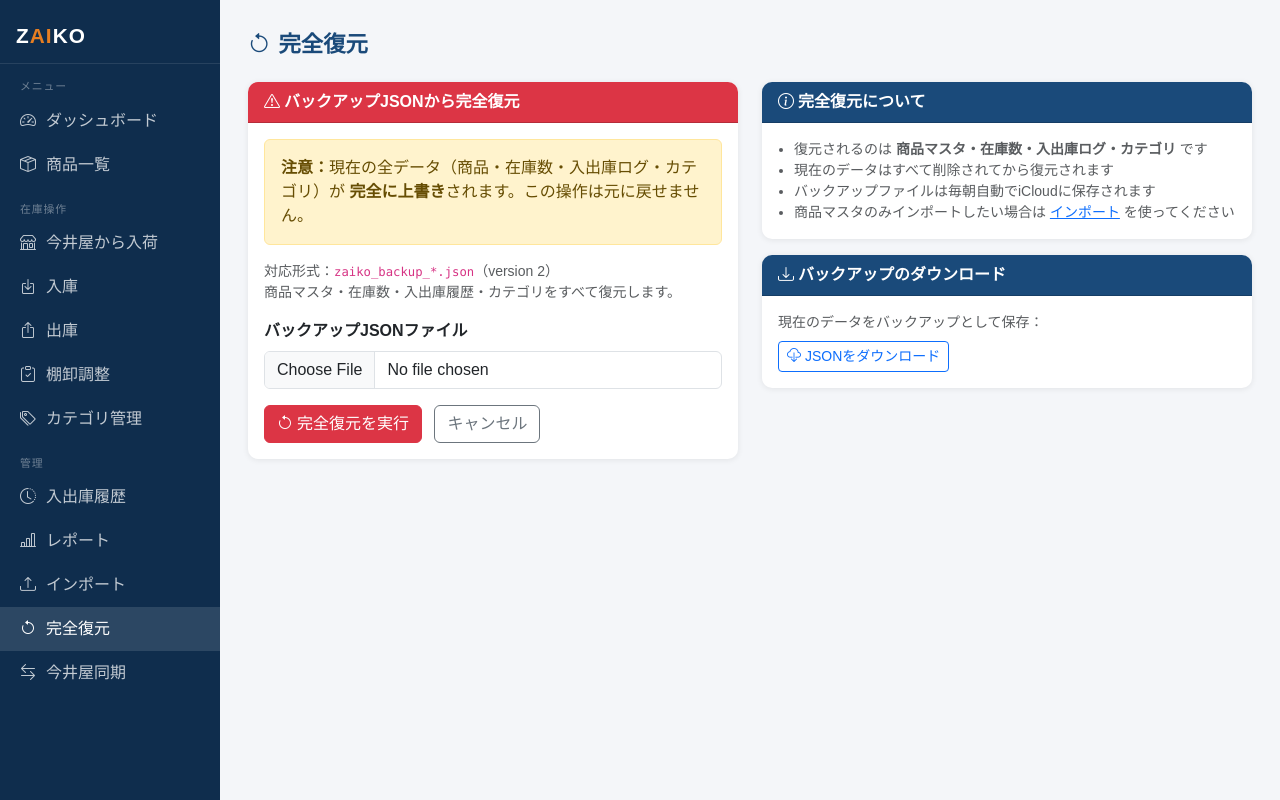
After one commit to kimai1/ZAIKO, a Flask app: page /restore in a window 1280 px wide. The commit adds this page. Run offline with Flask 3, Linux system fonts and the light colour scheme.

Commit message:
feat: 完全復元機能追加・ナビ整理
- /restore エンドポイント追加（商品+在庫数+ログ+カテゴリの完全復元）
- database.py に restore_from_backup() 追加
- ナビ：カテゴリ管理を在庫操作セクションへ移動
- ナビ：管理セクションに「完全復元」メニュー追加

Co-Authored-By: Claude Sonnet 4.6 <noreply@anthropic.com>

```diff
--- a/app.py
+++ b/app.py
@@ -16,6 +16,7 @@ from core.database import (
     get_logs, get_categories, add_category, delete_category,
     get_summary, get_report_data,
     import_imaiya_entries, get_synced_imaiya_ids,
+    restore_from_backup,
 )
 from export.csv_export import export_products_csv, export_logs_csv
 from export.excel_export import export_products_excel, export_logs_excel
@@ -361,6 +362,33 @@ def import_json():
     return render_template("import.html")
 
 
+@app.route("/restore", methods=["GET", "POST"])
+def restore():
+    if request.method == "POST":
+        f = request.files.get("file")
+        if not f:
+            flash("ファイルを選択してください", "danger")
+            return redirect(url_for("restore"))
+        try:
+            data = json.load(f)
+        except Exception:
+            flash("JSONの読み込みに失敗しました", "danger")
+            return redirect(url_for("restore"))
+
+        if data.get("version") != 2:
+            flash("対応していない形式です（version 2 のみ対応）", "danger")
+            return redirect(url_for("restore"))
+
+        try:
+            p_cnt, l_cnt, c_cnt = restore_from_backup(data)
+            flash(f"✅ 完全復元完了：商品 {p_cnt} 件 ／ 入出庫ログ {l_cnt} 件 ／ カテゴリ {c_cnt} 件", "success")
+        except Exception as e:
+            flash(f"復元エラー: {e}", "danger")
+        return redirect(url_for("products"))
+
+    return render_template("restore.html")
+
+
 # ─────────────────────────── Report ──────────────────────────────
 
 @app.route("/report")
--- a/templates/_nav_links.html
+++ b/templates/_nav_links.html
@@ -19,6 +19,9 @@
 <a href="{{ url_for('stock_adjust_view') }}" class="nav-link {% if request.endpoint=='stock_adjust_view' %}active{% endif %}">
   <i class="bi bi-clipboard-check"></i> 棚卸調整
 </a>
+<a href="{{ url_for('categories') }}" class="nav-link {% if request.endpoint=='categories' %}active{% endif %}">
+  <i class="bi bi-tags"></i> カテゴリ管理
+</a>
 
 <div class="nav-section">管理</div>
 <a href="{{ url_for('history') }}" class="nav-link {% if request.endpoint=='history' %}active{% endif %}">
@@ -27,11 +30,11 @@
 <a href="{{ url_for('report') }}" class="nav-link {% if request.endpoint=='report' %}active{% endif %}">
   <i class="bi bi-bar-chart-line"></i> レポート
 </a>
-<a href="{{ url_for('categories') }}" class="nav-link {% if request.endpoint=='categories' %}active{% endif %}">
-  <i class="bi bi-tags"></i> カテゴリ
-</a>
 <a href="{{ url_for('import_json') }}" class="nav-link {% if request.endpoint=='import_json' %}active{% endif %}">
   <i class="bi bi-upload"></i> インポート
+</a>
+<a href="{{ url_for('restore') }}" class="nav-link {% if request.endpoint=='restore' %}active{% endif %}">
+  <i class="bi bi-arrow-counterclockwise"></i> 完全復元
 </a>
 <a href="{{ url_for('sync_imaiya') }}" class="nav-link {% if request.endpoint=='sync_imaiya' %}active{% endif %}">
   <i class="bi bi-arrow-left-right"></i> 今井屋同期
--- /dev/null
+++ b/templates/restore.html
@@ -0,0 +1,62 @@
+{% extends "base.html" %}
+{% block title %}完全復元{% endblock %}
+
+{% block content %}
+<div class="page-title"><i class="bi bi-arrow-counterclockwise me-2"></i>完全復元</div>
+
+<div class="row g-4">
+  <div class="col-lg-6">
+    <div class="card border-danger">
+      <div class="card-header bg-danger text-white">
+        <i class="bi bi-exclamation-triangle me-1"></i>バックアップJSONから完全復元
+      </div>
+      <div class="card-body">
+        <div class="alert alert-warning">
+          <strong>注意：</strong>現在の全データ（商品・在庫数・入出庫ログ・カテゴリ）が
+          <strong>完全に上書き</strong>されます。この操作は元に戻せません。
+        </div>
+        <p class="text-muted small mb-3">
+          対応形式：<code>zaiko_backup_*.json</code>（version 2）<br>
+          商品マスタ・在庫数・入出庫履歴・カテゴリをすべて復元します。
+        </p>
+        <form method="post" enctype="multipart/form-data"
+              onsubmit="return confirm('現在のデータが全て上書きされます。本当に復元しますか？')">
+          <div class="mb-3">
+            <label class="form-label fw-semibold">バックアップJSONファイル</label>
+            <input type="file" name="file" class="form-control" accept=".json" required>
+          </div>
+          <button type="submit" class="btn btn-danger">
+            <i class="bi bi-arrow-counterclockwise me-1"></i>完全復元を実行
+          </button>
+          <a href="{{ url_for('products') }}" class="btn btn-outline-secondary ms-2">キャンセル</a>
+        </form>
+      </div>
+    </div>
+  </div>
+
+  <div class="col-lg-6">
+    <div class="card">
+      <div class="card-header"><i class="bi bi-info-circle me-1"></i>完全復元について</div>
+      <div class="card-body small text-muted">
+        <ul class="mb-0 ps-3">
+          <li>復元されるのは <strong>商品マスタ・在庫数・入出庫ログ・カテゴリ</strong> です</li>
+          <li>現在のデータはすべて削除されてから復元されます</li>
+          <li>バックアップファイルは毎朝自動でiCloudに保存されます</li>
+          <li>商品マスタのみインポートしたい場合は
+            <a href="{{ url_for('import_json') }}">インポート</a> を使ってください</li>
+        </ul>
+      </div>
+    </div>
+
+    <div class="card mt-3">
+      <div class="card-header"><i class="bi bi-download me-1"></i>バックアップのダウンロード</div>
+      <div class="card-body">
+        <p class="text-muted small mb-2">現在のデータをバックアップとして保存：</p>
+        <a href="{{ url_for('api_backup') }}" class="btn btn-outline-primary btn-sm">
+          <i class="bi bi-cloud-download me-1"></i>JSONをダウンロード
+        </a>
+      </div>
+    </div>
+  </div>
+</div>
+{% endblock %}
```
Also changed, not shown: core/database.py (+55 -0 lines).
